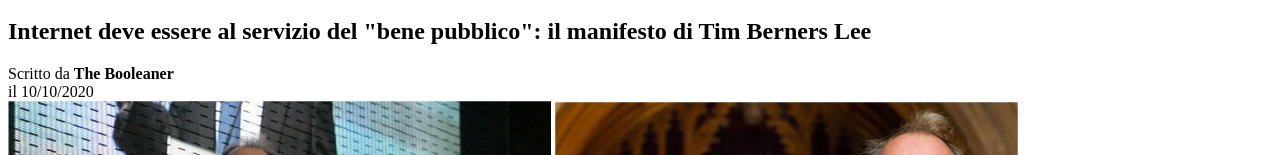
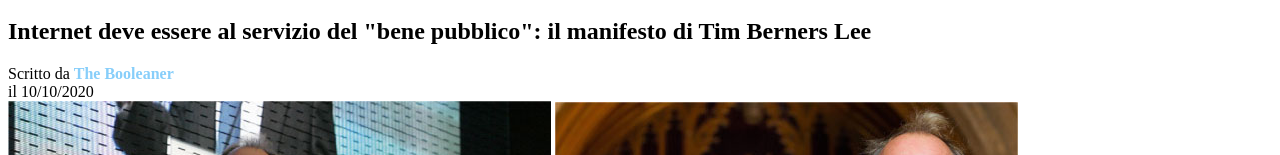
Before and after one commit to Alecpu92/html-css-booleaner, a plain HTML site: page index.html in a window 1280 px wide. Shown: the part 214-369 px from the top of the page. Drawn offline with Linux system fonts and the light colour scheme; files whose address does not match are found by name.

Commit message:
completata prima parte main, inizio seconda sezione

```diff
--- a/css/style.css
+++ b/css/style.css
@@ -6,3 +6,6 @@
     background-image: url("img/pattern.png");
     background-color: lightskyblue;
 }
+strong{
+    color: lightskyblue;
+}
```
